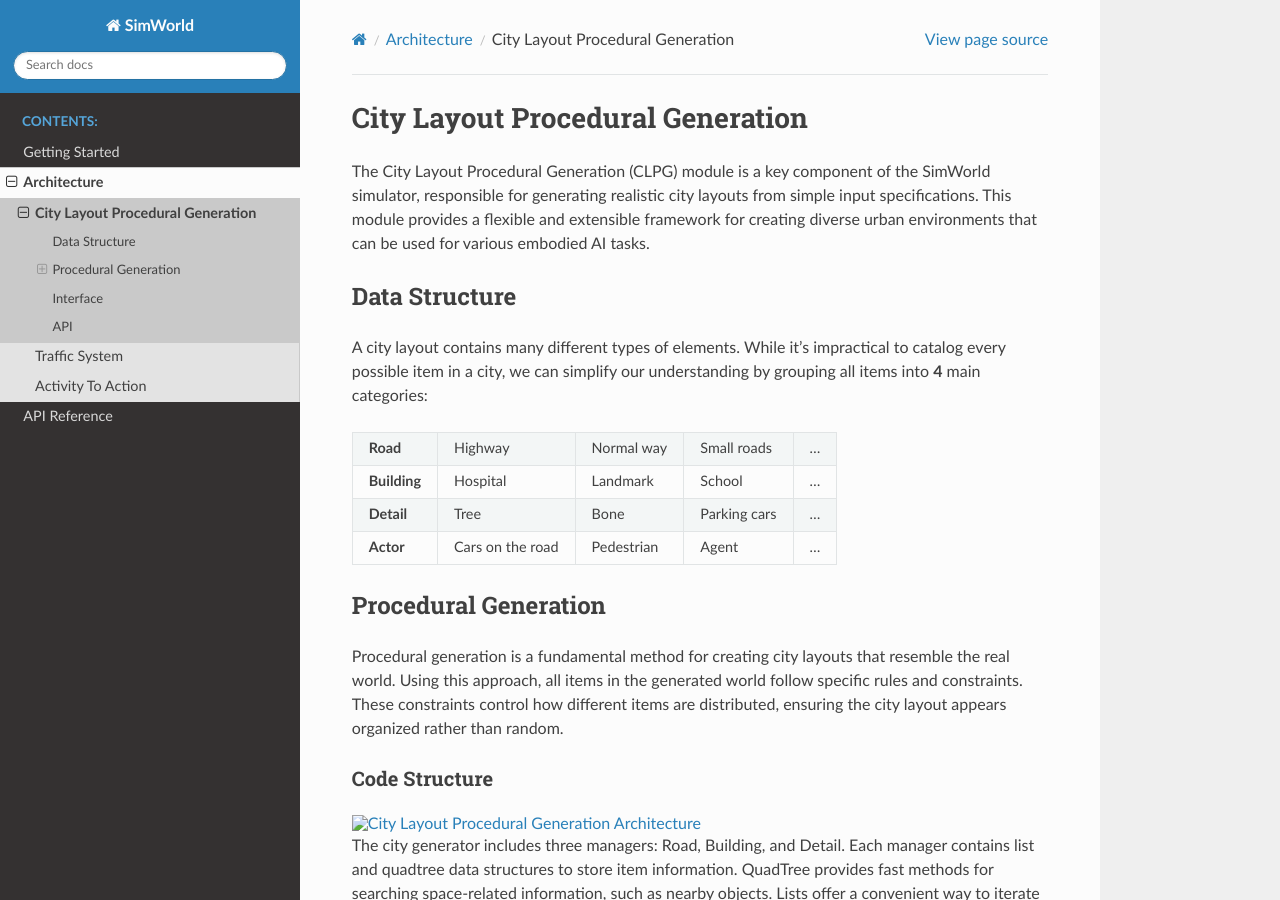
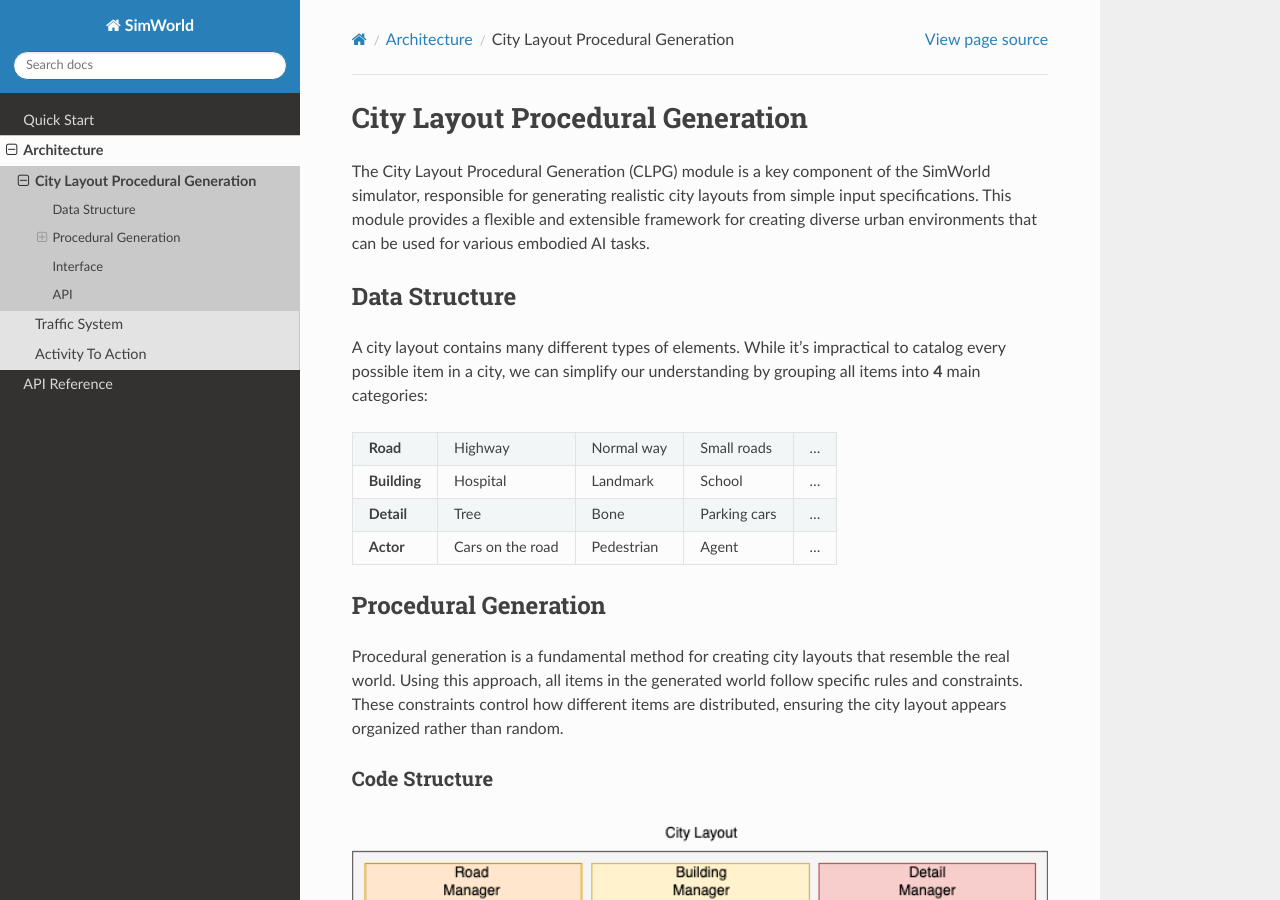
Before and after one commit to KoeYe/SimWorld-doc, a Sphinx documentation site: the page built from docs/source/architecture/procedural_generation.rst, in a window 1280 px wide and 900 px high. Built offline with Sphinx 7.4.7 and the Read the Docs theme 3.1.0, drawn with Linux system fonts in a browser that asks for light colours.

Commit message:
refactor: update hierarchy

```diff
--- a/docs/source/architecture/index.rst
+++ b/docs/source/architecture/index.rst
@@ -3,6 +3,7 @@
 
 .. toctree::
    :maxdepth: 1
+   :caption: System Architecture
 
    procedural_generation
    traffic_system
--- a/docs/source/architecture/procedural_generation.rst
+++ b/docs/source/architecture/procedural_generation.rst
@@ -27,7 +27,7 @@
 Code Structure
 ~~~~~~~~~~~~~~
 
-.. image:: assets/clpg_arc.png
+.. image:: ../assets/clpg_arc.png
    :alt: City Layout Procedural Generation Architecture
    :width: 800px
    :align: center
@@ -56,7 +56,7 @@
 
 Using the initial road(s) as a foundation, we generate additional roads through a tree-like growth structure.
 
-.. image:: assets/clpg_road_1.png
+.. image:: ../assets/clpg_road_1.png
    :alt: Road Tree Growth
    :width: 500px
    :align: center
@@ -69,7 +69,7 @@
 
 During generation, when a newly generated road endpoint is very close to an existing node, it creates an unsightly gap. In such cases, we attach the new node to the existing one, eliminating gaps while creating more diverse road lengths.
 
-.. image:: assets/clpg_road_2.png
+.. image:: ../assets/clpg_road_2.png
    :alt: Road End Attachment
    :width: 800px
    :align: center
@@ -95,7 +95,7 @@
 
 In each iteration, we randomly select a building type from the building database and check if it can be placed at the current position without overlapping with roads or other buildings.
 
-.. image:: assets/clpg_building.png
+.. image:: ../assets/clpg_building.png
    :alt: Building Generation
    :width: 500px
    :align: center
@@ -113,7 +113,7 @@
 
     For each building, we sample a constant number of detail positions within a suitable range. We then check whether these candidate positions are available, since some may be in the middle of roads or inside other buildings. The sampling area consists of two rectangular zones, excluding the side closest to the road.
 
-    .. image:: assets/clpg_detail_1.png
+    .. image:: ../assets/clpg_detail_1.png
        :alt: Details Surround Building
        :width: 800px
        :align: center
@@ -122,7 +122,7 @@
 
     Along the roads, we divide the sidewalk area into different functional parts: vegetation, random objects, and parking areas. We generate different types of detail items according to each area. The density of items varies by area, offering greater customization and creating a cleaner, more suitable sidewalk appearance.Three functional parts are divided by distance from the road's middle line:
 
-    .. image:: assets/clpg_detail_2.png
+    .. image:: ../assets/clpg_detail_2.png
        :alt: Details Spline Road
        :width: 800px
        :align: center
@@ -140,5 +140,5 @@
 
 Function calls include the following capabilities:
 
-..
+.. code-block:: python
 All functions return appropriate error codes and messages when operations fail (e.g., invalid positions, overlapping objects, etc).
--- a/docs/source/architecture/traffic_system.rst
+++ b/docs/source/architecture/traffic_system.rst
@@ -4,7 +4,7 @@
 Overview
 --------
 
-.. image:: assets/traffic_overview.png
+.. image:: ../assets/traffic_overview.png
     :alt: Traffic System Overview
     :width: 800px
     :align: center
@@ -36,7 +36,7 @@
 Architecture
 ------------
 
-.. image:: assets/traffic_arc.png
+.. image:: ../assets/traffic_arc.png
    :alt: Traffic System Architecture
    :width: 800px
    :align: center
--- a/docs/source/index.rst
+++ b/docs/source/index.rst
@@ -39,8 +39,7 @@
 
 .. toctree::
    :maxdepth: 2
-   :caption: Contents:
 
-   getting_started/index
+   quick_start/index
    architecture/index
    python_api/index
--- a/docs/source/getting_started/index.rst
+++ b/docs/source/quick_start/index.rst
@@ -1,8 +1,9 @@
-Getting Started
+Quick Start
 ===============
 
 .. toctree::
    :maxdepth: 1
+   :caption: Quick Start
 
    installation
-   quick_start
+   getting_started
```
Also changed, not shown: other parts of docs/source/architecture/traffic_system.rst (+0 -1 lines), docs/source/architecture/overview.rst (added, +30 -0 lines), docs/source/architecture/ue_detail.rst (added, +26 -0 lines), docs/source/quick_start/getting_started.rst (renamed from docs/source/getting_started/quick_start.rst), docs/source/quick_start/installation.rst (renamed from docs/source/getting_started/installation.rst).
